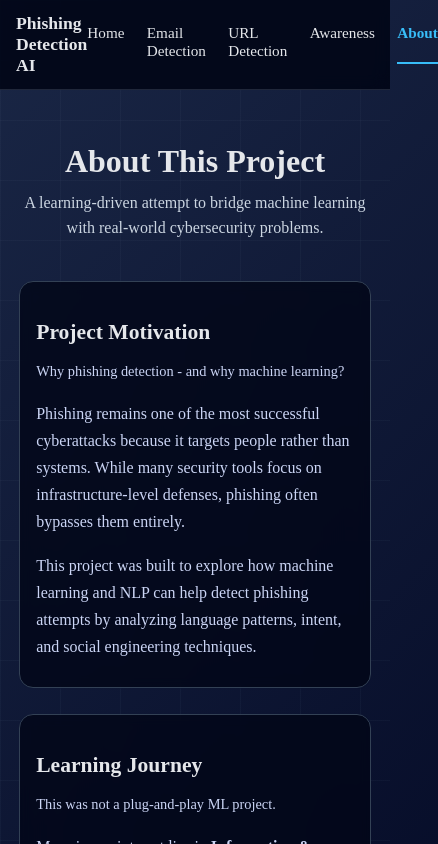
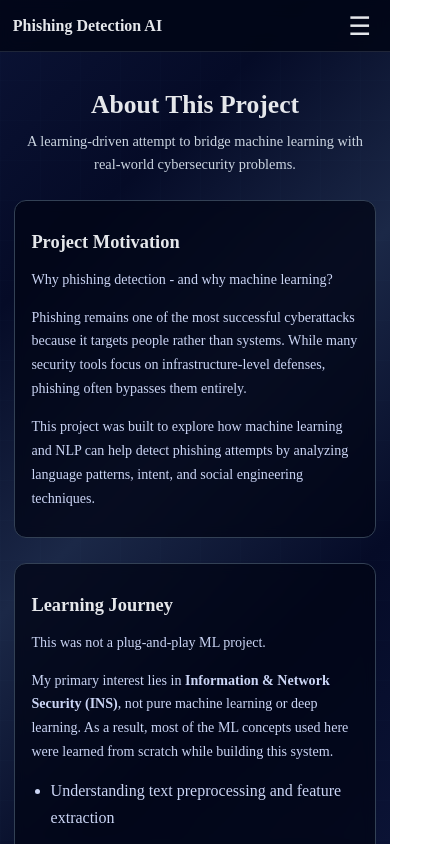
Before and after one commit to ShreyaKeraliya/AI-Powered-Phishing-Detection-System, a Next.js app in the folder frontend/: page /about in a window 390 px wide. Shown: the top 844 px of the page, 438 px wide, since content can reach past the window. Built offline with nearby package versions, Linux system fonts and the light colour scheme.

Commit message:
Refactor mobile-nav styles and add media queries
Updated mobile navigation styles and added responsive design rules.

```diff
--- a/frontend/styles/globals.css
+++ b/frontend/styles/globals.css
@@ -442,10 +442,8 @@ textarea {
 }
 
 .mobile-nav {
-  display: none;
-  flex-direction: column;
-  gap: 1rem;
-  padding: 1rem;
+  background: rgba(2, 6, 23, 0.95);
+  border-top: 1px solid rgba(148, 163, 184, 0.2);
 }
 
 .mobile-nav.open {
@@ -473,3 +471,105 @@ textarea {
     background-position: 0% 50%;
   }
 }
+@media (max-width: 640px) {
+
+  /* Reduce background visual noise */
+  body {
+    animation: none;
+    background-size: cover;
+  }
+
+  body::before {
+    background-size: 40px 40px;
+    opacity: 0.4;
+  }
+
+  /* Container spacing */
+  .container {
+    padding: 1.2rem 0.9rem;
+  }
+
+  /* Hero section */
+  .hero {
+    margin-bottom: 1.5rem;
+  }
+
+  .hero h1 {
+    font-size: 1.6rem;
+    line-height: 1.25;
+  }
+
+  .hero p {
+    font-size: 0.9rem;
+  }
+
+  /* Cards grid → single column */
+  .cards {
+    grid-template-columns: 1fr;
+    gap: 0.8rem;
+  }
+
+  /* Card + panel compactness */
+  .card,
+  .panel,
+  .result-card {
+    padding: 1rem;
+    border-radius: 12px;
+  }
+
+  .panel h2 {
+    font-size: 1.15rem;
+  }
+
+  .panel p,
+  .panel-subtitle {
+    font-size: 0.88rem;
+  }
+
+  /* Form fields */
+  input[type="text"],
+  textarea,
+  select {
+    font-size: 0.9rem;
+    padding: 0.55rem 0.65rem;
+  }
+
+  textarea {
+    min-height: 120px;
+  }
+
+  /* Buttons */
+  .btn {
+    width: 100%;
+    padding: 0.65rem 1.2rem;
+    font-size: 0.9rem;
+  }
+
+  /* Result card labels */
+  .label {
+    font-size: 0.72rem;
+  }
+
+  /* Email preview */
+  .email-preview {
+    font-size: 0.85rem;
+    padding: 0.8rem;
+  }
+
+  /* Navbar */
+  .nav-wrapper {
+    padding: 0.6rem 0.8rem;
+  }
+
+  .logo {
+    font-size: 1rem;
+  }
+
+  .desktop-nav {
+    display: none;
+  }
+
+  .menu-btn {
+    display: block;
+  }
+}
```
